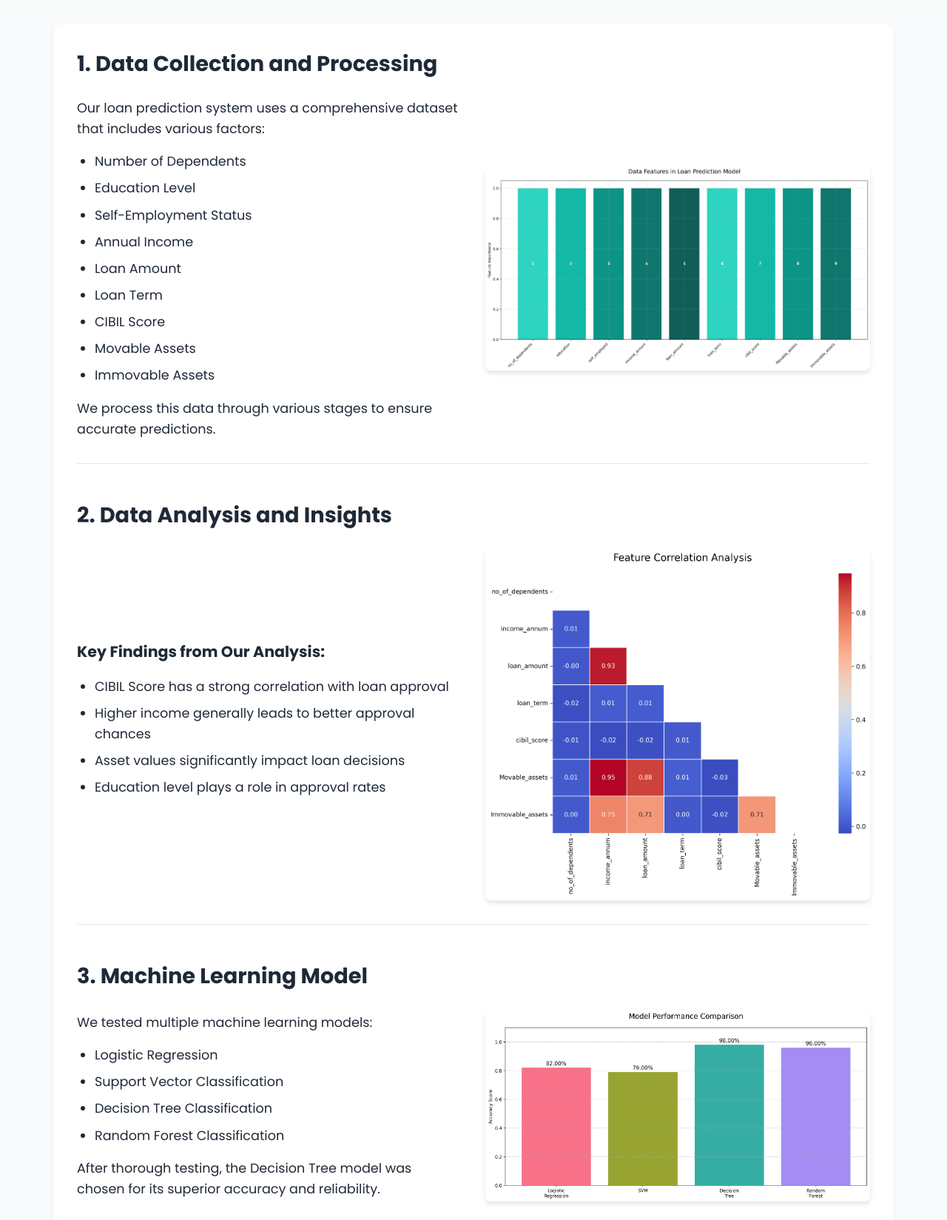
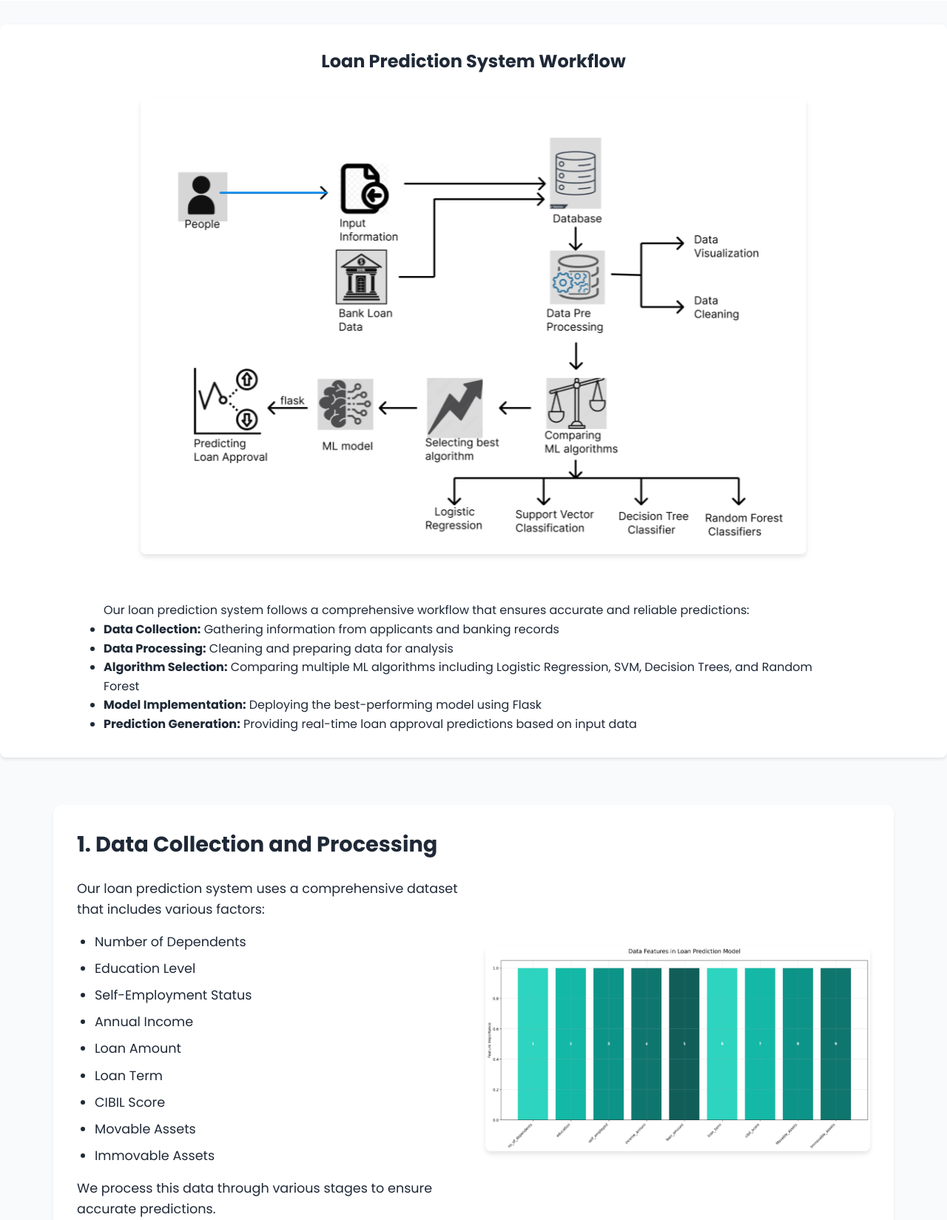
Before and after one commit to AyushSharma567/loan-approval-prediction, a Flask app: page /analysis in a window 1280 px wide. Shown: the part 293-1942 px from the top of the page at 74% size. Run offline with Flask 3, Linux system fonts and the light colour scheme; parts of the project's set-up code (start-up, migrations or seed data) failed here and were passed over.

Commit message:
Implement code changes to enhance functionality and improve performance

```diff
--- a/templates/about.html
+++ b/templates/about.html
@@ -353,6 +353,37 @@
             margin: 0 auto;
         }
 
+        .workflow-section {
+            margin: 2rem auto;
+            padding: 2rem;
+            background-color: white;
+            border-radius: 8px;
+            box-shadow: 0 2px 4px rgba(0, 0, 0, 0.1);
+        }
+
+        .workflow-container {
+            width: 100%;
+            max-width: 1000px;
+            margin: 0 auto;
+            text-align: center;
+        }
+
+        .workflow-image {
+            width: 100%;
+            max-width: 900px;
+            height: auto;
+            margin: 2rem auto;
+            border-radius: 8px;
+            box-shadow: 0 4px 6px rgba(0, 0, 0, 0.1);
+        }
+
+        .workflow-description {
+            text-align: left;
+            margin-top: 1.5rem;
+            color: var(--text-color);
+            line-height: 1.6;
+        }
+
         @media (max-width: 768px) {
             .process-content {
                 grid-template-columns: 1fr;
@@ -403,6 +434,23 @@
     <div class="hero">
         <h1>How Our Loan Prediction Works</h1>
         <p>Understanding the science behind our loan approval predictions</p>
+    </div>
+
+    <div class="workflow-section">
+        <div class="workflow-container">
+            <h2>Loan Prediction System Workflow</h2>
+            <img src="{{ url_for('static', filename='images/image.png') }}" alt="Loan Prediction Workflow" class="workflow-image">
+            <div class="workflow-description">
+                <p>Our loan prediction system follows a comprehensive workflow that ensures accurate and reliable predictions:</p>
+                <ul>
+                    <li><strong>Data Collection:</strong> Gathering information from applicants and banking records</li>
+                    <li><strong>Data Processing:</strong> Cleaning and preparing data for analysis</li>
+                    <li><strong>Algorithm Selection:</strong> Comparing multiple ML algorithms including Logistic Regression, SVM, Decision Trees, and Random Forest</li>
+                    <li><strong>Model Implementation:</strong> Deploying the best-performing model using Flask</li>
+                    <li><strong>Prediction Generation:</strong> Providing real-time loan approval predictions based on input data</li>
+                </ul>
+            </div>
+        </div>
     </div>
 
     <div class="main-content">
@@ -945,6 +993,37 @@
             margin: 0 auto;
         }
 
+        .workflow-section {
+            margin: 2rem auto;
+            padding: 2rem;
+            background-color: white;
+            border-radius: 8px;
+            box-shadow: 0 2px 4px rgba(0, 0, 0, 0.1);
+        }
+
+        .workflow-container {
+            width: 100%;
+            max-width: 1000px;
+            margin: 0 auto;
+            text-align: center;
+        }
+
+        .workflow-image {
+            width: 100%;
+            max-width: 900px;
+            height: auto;
+            margin: 2rem auto;
+            border-radius: 8px;
+            box-shadow: 0 4px 6px rgba(0, 0, 0, 0.1);
+        }
+
+        .workflow-description {
+            text-align: left;
+            margin-top: 1.5rem;
+            color: var(--text-color);
+            line-height: 1.6;
+        }
+
         @media (max-width: 768px) {
             .process-content {
                 grid-template-columns: 1fr;
```
Also changed, not shown: static/images/image.png (added).
